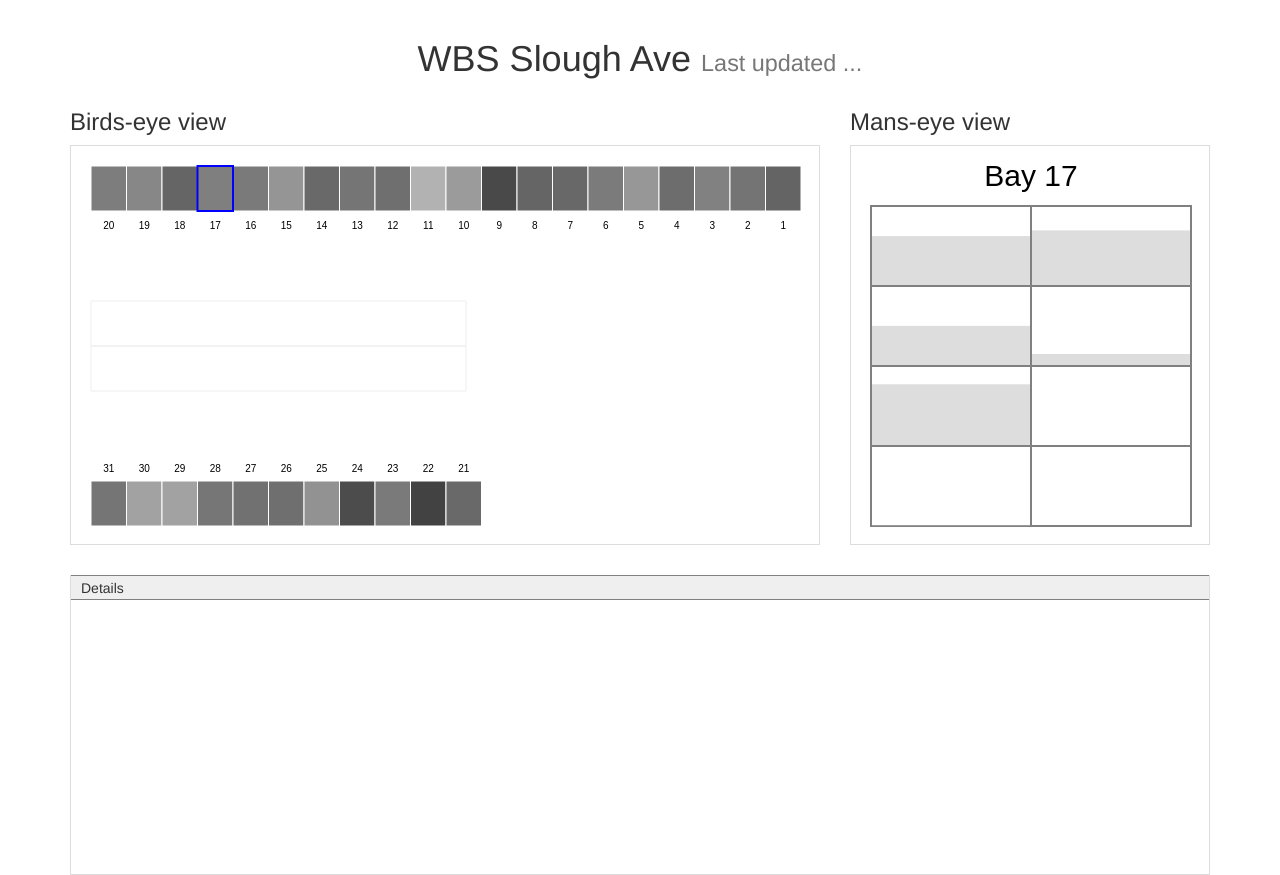
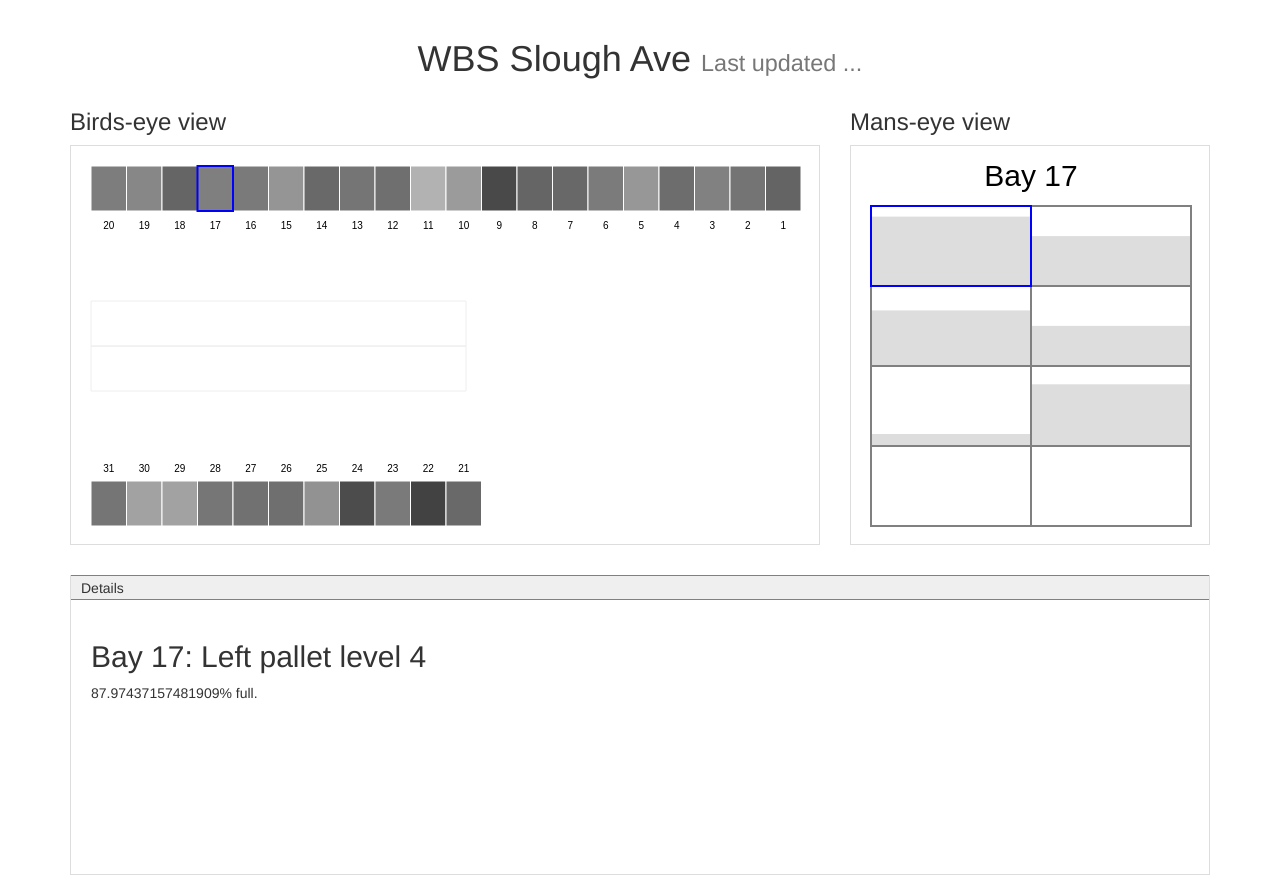
Before and after one commit to cbreezier/warehouse_django, a Django app: a page that uses warehouse/templates/warehouse/warehouse.html in a window 1280 px wide. Shown: the part 51-926 px from the top of the page. Run offline with Django 3.2, Linux system fonts and the light colour scheme; data comes from the database, SQL or seed files in the repository; some libraries are stand-ins or nearby versions.

Commit message:
Add sample details contents

```diff
--- a/warehouse/static/warehouse/css/main.css
+++ b/warehouse/static/warehouse/css/main.css
@@ -18,11 +18,15 @@ body {
     border: 1px solid #DDDDDD;
     border-top: none;
 }
-#details #bar {
+#details .bar {
     height: 25px;
+    width: 100%;
     padding: 2px;
     padding-left: 10px;
     border-top: 1px solid gray;
     border-bottom: 1px solid gray;
     background-color: #EFEFEF;
 }
+#details .content {
+    padding: 20px;
+}
--- a/warehouse/static/warehouse/js/draw.js
+++ b/warehouse/static/warehouse/js/draw.js
@@ -11,6 +11,7 @@ for (var i = 0; i < 31; i++) {
 $(document).ready(function() {
     renderBirdView(selectedBay, palletData);
     renderGroundView(selectedBay, selectedPallet, palletData);
+    displayDetails(selectedBay, selectedPallet, palletData);
 });
 
 $(window).resize(function() {
@@ -131,7 +132,7 @@ function renderBirdView(selectedBay, palletData) {
 /*
  * Mans-eye view
  */
-function renderGroundView(selectedBay, selectedPallet) {
+function renderGroundView(selectedBay, selectedPallet, palletData) {
     var groundview = document.getElementById('groundview');
     groundview.width = groundview.parentNode.offsetWidth;
     groundview.height = groundview.parentNode.offsetHeight;
@@ -157,18 +158,51 @@ function renderGroundView(selectedBay, selectedPallet) {
     groundview_c.textAlign = 'center';
     groundview_c.fillText('Bay ' + selectedBay, groundview.width / 2, offsetY - 20);
 
+    var highlightX = 0;
+    var highlightY = 0;
+
     groundview_c.strokeStyle = 'gray';
     groundview_c.lineWidth = 2;
     groundview_c.fillStyle = '#DDDDDD';
     for (var row = 0; row < 4; row++) {
         for (var col = 0; col < 2; col++) {
+            var startX = margin + (col * dx);
+            var startY = offsetY + (row * dy);
             var palletNumber = (row * 2) + col + 1;
+            if (palletNumber == selectedPallet) {
+                highlightX = startX;
+                highlightY = startY;
+            }
+
             var fillHeight = palletData[selectedBay - 1][palletNumber - 1] * dy / 100;
             groundview_c.fillRect(startX+1, startY + dy - fillHeight+1, dx-2, fillHeight-1);
-
-            var startX = margin + (col * dx);
-            var startY = offsetY + (row * dy);
             groundview_c.strokeRect(startX, startY, dx, dy);
         }
     }
+
+    if (highlightX != 0 && highlightY != 0) {
+        groundview_c.strokeStyle = 'blue';
+        groundview_c.strokeRect(highlightX, highlightY, dx, dy);
+    }
 }
+
+/*
+ * Update details box
+ */
+function displayDetails(selectedBay, selectedPallet, palletData) {
+    var title = '';
+    var body = '';
+    if (selectedPallet != 0) {
+        var level = 4 - parseInt((selectedPallet - 1) / 2);
+        var side = selectedPallet % 2 == 0 ? 'Right':'Left';
+        title = 'Bay ' + selectedBay + ': ' + side + ' pallet level ' + level;
+        body = palletData[selectedBay - 1][selectedPallet - 1] + '% full.';
+    } else if (selectedBay != 0) {
+        title = 'Bay ' + selectedBay;
+    } else {
+        title = 'Warehouse';
+    }
+
+    var html = '<h2>' + title + '</h2><p>' + body + '</p>';
+    $('#details .content').html(html);
+}
--- a/warehouse/templates/warehouse/warehouse.html
+++ b/warehouse/templates/warehouse/warehouse.html
@@ -16,9 +16,10 @@
     </div>
   </div>
   <div id="details">
-    <div id="bar">
+    <div class="bar">
       Details
     </div>
+    <div class="content"></div>
   </div>
 
   <script src="{% static 'warehouse/js/draw.js' %}"></script>
```
